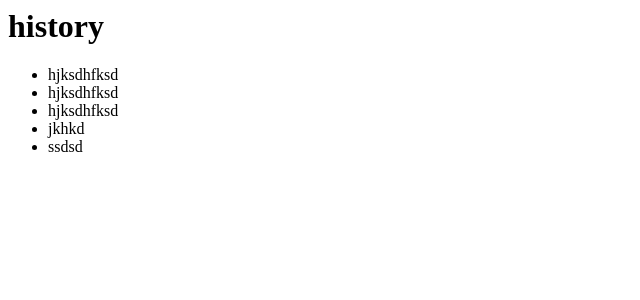
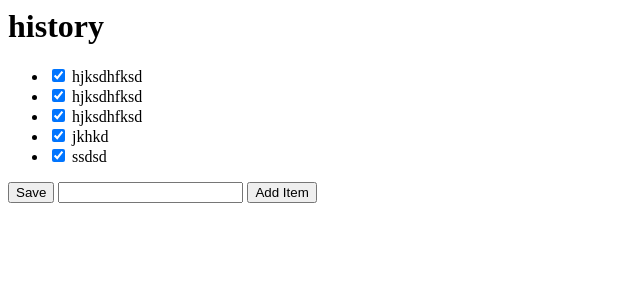
Before and after one commit to kiyakebe/django-todo-app, a Django app: page /15 in a window 1280 px wide. Shown: the top 300 px of the page, without its empty margins (0-640 px from the left). Run offline with Django 4.2, Linux system fonts and the light colour scheme; data comes from the database, SQL or seed files in the repository; both versions use the stored data as it was after the commit.

Commit message:
created add item form

```diff
--- /dev/null
+++ b/main/forms.py
@@ -0,0 +1,5 @@
+from django import forms
+
+class CreateNewList(forms.Form):
+    name = forms.CharField(label="Name", max_length=200)
+    check = forms.BooleanField(required=False)
--- a/main/templates/main/list.html
+++ b/main/templates/main/list.html
@@ -1,14 +1,21 @@
 {% extends "main/base.html" %} {% block title %} View List {% endblock %}
-
-
 {% block content %}
 
 <h1>{{ ls.name }}</h1>
 
-<ul>
-  {% for item in ls.item_set.all %}
-        <li>{{ item.text }}</li>
-  {% endfor %}
-</ul>
+<form method="POST" action="#">
+  {% csrf_token %}
+  <ul>
+    {% for item in ls.item_set.all %}
+    {% if item.complete == False %}
+      <li><input type="checkbox" name="c{{item.id}}" value="clicked" checked /> {{ item.text }}</li>
+    {% else %}
+      <li><input type="checkbox" name="c{{item.id}}" value="clicked" /> {{ item.text }}</li>
+    {% endif %} {% endfor %}
+  </ul>
+  <button type="submit" name="save" value="save">Save</button>
+  <input type="text" name="new" />
+  <button type="submit" name="newItem" value="newItem">Add Item</button>
+</form>
 
 {% endblock %}
--- a/main/urls.py
+++ b/main/urls.py
@@ -3,5 +3,6 @@ from . import views
 
 urlpatterns = [
     path("<int:id>", views.index, name="index"),
-    path("", views.home, name="home")
+    path("", views.home, name="home"),
+    path("create/", views.create, name="create")
 ]
--- a/main/views.py
+++ b/main/views.py
@@ -1,9 +1,42 @@
+from django.http import HttpResponseRedirect
 from django.shortcuts import render
 from .models import ToDoList, Item
+from .forms import CreateNewList
 
 def index(response, id):
     ls = ToDoList.objects.get(id=id)
+
+    if response.method == "POST":
+        print(response.POST)
+        if response.POST.get("save"):
+            for item in ls.item_set.all():
+                if response.POST.get("c" + str(item.id) == "clicked"):
+                    item.complete = True
+                else:
+                    item.complete = False
+                item.save()
+        elif response.POST.get("newItem"):
+            txt = response.POST.get("new")
+            if len(txt) > 2:
+                ls.item_set.create(text=txt, complete=True)
+            else:
+                print("Invalid Input")
+
     return render(response, "main/list.html", {"ls": ls})
 
 def home(response):
     return render(response, "main/home.html", {})
+
+def create(response):
+    if response.method == "POST":
+        form = CreateNewList(response.POST)
+
+        if form.is_valid():
+            n=form.cleaned_data["name"]
+            t=ToDoList(name=n)
+            t.save()
+        return HttpResponseRedirect("/%i" %t.id)
+    else:
+        form = CreateNewList()
+    form = CreateNewList()
+    return render(response, "main/create.html", {"form":form})
```
Also changed, not shown: main/templates/main/create.html (added, +17 -0 lines), db.sqlite3.
